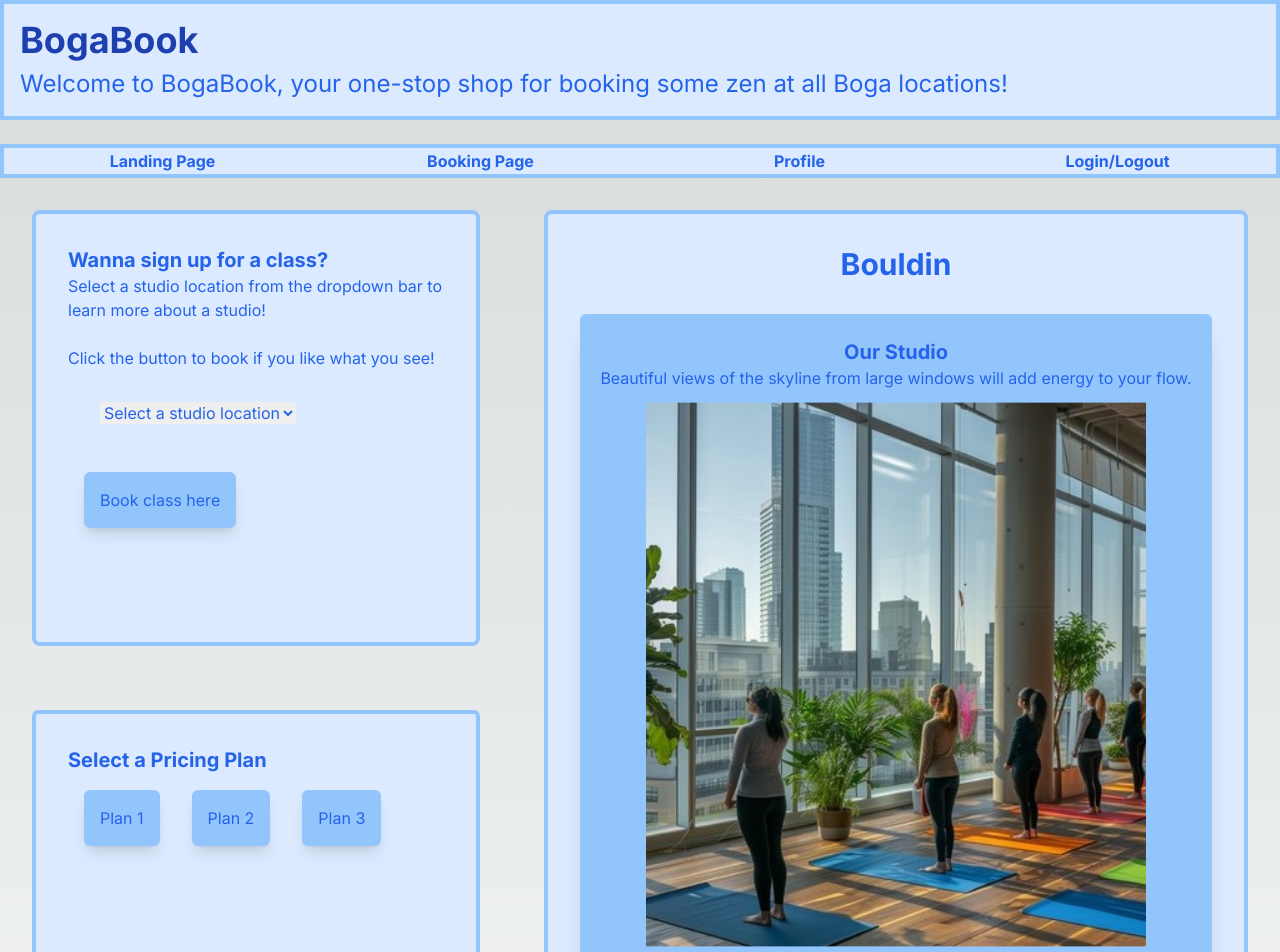
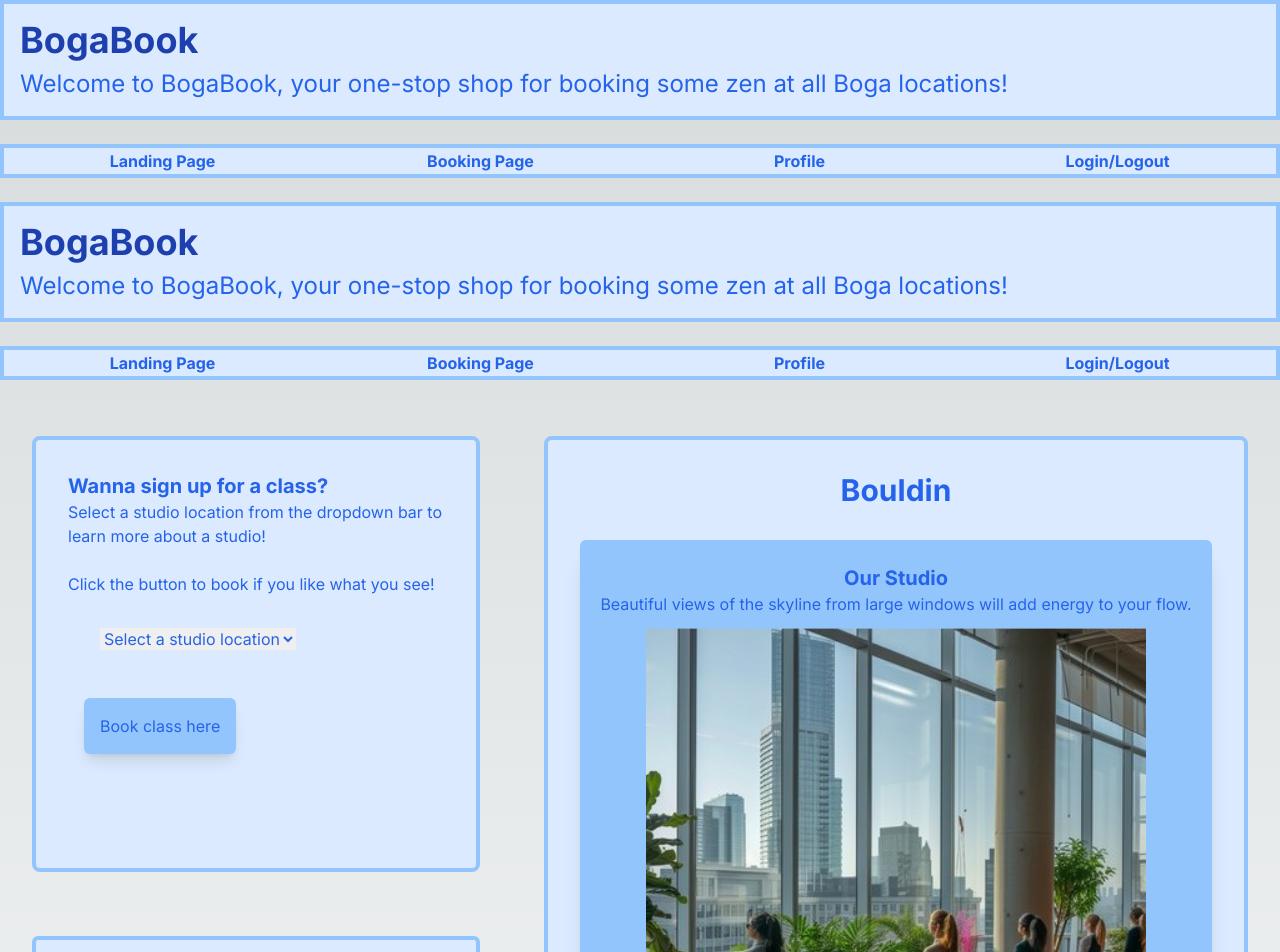
Before and after one commit to Robchike9290/YogaBookingPlatform, a Next.js app: page / in a window 1280 px wide. Shown: the top 952 px of the page. Built offline with nearby package versions, Linux system fonts and the light colour scheme; no server answers.

Commit message:
Rename and rearrang files for better component organization, move NavBar and TitleBar to app layout to allow them to show on each route

```diff
--- a/src/app/layout.tsx
+++ b/src/app/layout.tsx
@@ -1,6 +1,7 @@
-// import type { Metadata } from 'next'
 import { Inter } from 'next/font/google'
 import '../styles/globals.css'
+import TitleBar from '@/components/TitleBar'
+import NavBar from '@/components/NavBar'
 
 const inter = Inter({ subsets: ['latin'] })
 
@@ -11,7 +12,18 @@ export default function RootLayout({
 }) {
   return (
     <html lang="en">
-      <body className={inter.className}>{children}</body>
+      <head>
+        <meta charSet="utf-8" />
+        <meta name="viewport" content="width=device-width, initial-scale=1" />
+        <title>Yoga Booking Platform</title>
+      </head>
+      <body className={inter.className}>
+        <TitleBar />
+        <br />
+        <NavBar />
+        <br />
+        <main>{children}</main>
+      </body>
     </html>
   )
 }
--- a/src/app/page.tsx
+++ b/src/app/page.tsx
@@ -1,12 +1,10 @@
 'use client'
 
 import { useState, useEffect } from 'react'
-import NavBar from './navBar'
 import CurrentStudioAndSelection from './currentStudioAndSelection'
-import PricingPlans from './pricingPlans'
-import TitleBar from '@/components/TitleBar'
 import RootLayout from './layout'
-import AboutStudio from './AboutStudio'
+import AboutStudio from '@/components/AboutStudio'
+import PricingPlans from '@/components/PricingPlans'
 
 export default function Home() {
   const [backendStatus, setBackendStatus] = useState('Checking...')
@@ -20,10 +18,7 @@ export default function Home() {
   }, [])
 
   return (
-    <RootLayout className="bg-blue-800">
-      <TitleBar />
-      <br />
-      <NavBar />
+    <RootLayout>
       <div className="grid grid-cols-5 grid-rows-3">
         <CurrentStudioAndSelection />
         <PricingPlans />
--- a/src/app/navBar.tsx
+++ b/src/components/NavBar.tsx
@@ -1,3 +1,5 @@
+'use client'
+
 export default function NavBar() {
     return (
         <table className="rounded-lg w-full border-blue-300 border-4">
```
Also changed, not shown: src/components/AboutStudio.tsx (renamed from src/app/AboutStudio.tsx), src/components/PricingPlan.tsx (renamed from src/app/pricingPlan.tsx), src/components/PricingPlans.tsx (renamed from src/app/pricingPlans.tsx).
